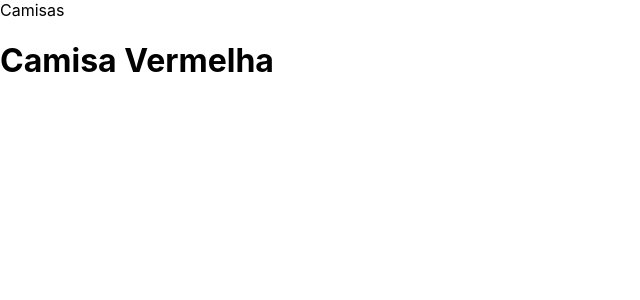
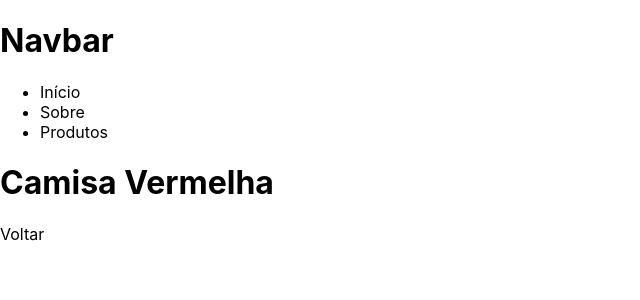
Before and after one commit to FredHorizon/pmapp, a Next.js app: page /products/shirts/redshirt in a window 1280 px wide. Shown: the top 300 px of the page, without its empty margins (0-640 px from the left). Built offline with nearby package versions, Linux system fonts and the light colour scheme.

Commit message:
Configura o component Navbar

```diff
--- /dev/null
+++ b/components/Navbar.js
@@ -0,0 +1,26 @@
+import Link from 'next/link';
+
+export default function Navbar() {
+  return (
+    <div>
+      <h1>Navbar</h1>
+      <ul>
+        <li>
+          <Link href="/">
+            <a>Início</a>
+          </Link>
+        </li>
+        <li>
+          <Link href="/about">
+            <a>Sobre</a>
+          </Link>
+        </li>
+        <li>
+          <Link href="/products">
+            <a>Produtos</a>
+          </Link>
+        </li>
+      </ul>
+    </div>
+  );
+}
--- a/pages/about.js
+++ b/pages/about.js
@@ -1,12 +1,14 @@
 import Link from 'next/link';
+import Navbar from '../components/Navbar';
 
 export default function About() {
   return (
     <div>
+      <Navbar />
+      <h1>Sobre</h1>
       <Link href="/">
-        <a>Início</a>
+        <a>Voltar</a>
       </Link>
-      <h1>Sobre</h1>
     </div>
   );
 }
--- a/pages/products/shirts/blueshirt.js
+++ b/pages/products/shirts/blueshirt.js
@@ -1,10 +1,12 @@
 import Link from 'next/link';
+import Navbar from '../../../components/Navbar';
 
 export default function BlueShirt() {
   return (
     <div>
-      <Link href="/products/shirts">Camisas</Link>
+      <Navbar />
       <h1>Camisa Azul</h1>
+      <Link href="/products/shirts">Voltar</Link>
     </div>
   );
 }
--- a/pages/products/shirts/redshirt.js
+++ b/pages/products/shirts/redshirt.js
@@ -1,10 +1,12 @@
 import Link from 'next/link';
+import Navbar from '../../../components/Navbar';
 
 export default function RedShirt() {
   return (
     <div>
-      <Link href="/products/shirts">Camisas</Link>
+      <Navbar />
       <h1>Camisa Vermelha</h1>
+      <Link href="/products/shirts">Voltar</Link>
     </div>
   );
 }
```
Also changed, not shown: pages/index.js (+2 -13 lines), pages/products/index.js (+3 -6 lines), pages/products/shirts/index.js (+5 -12 lines).
